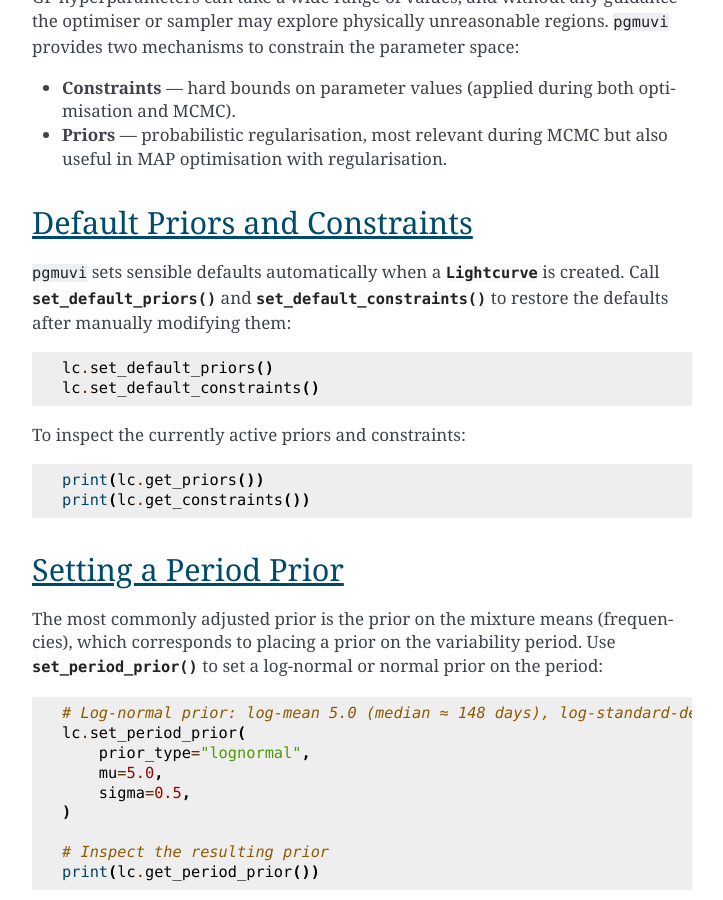
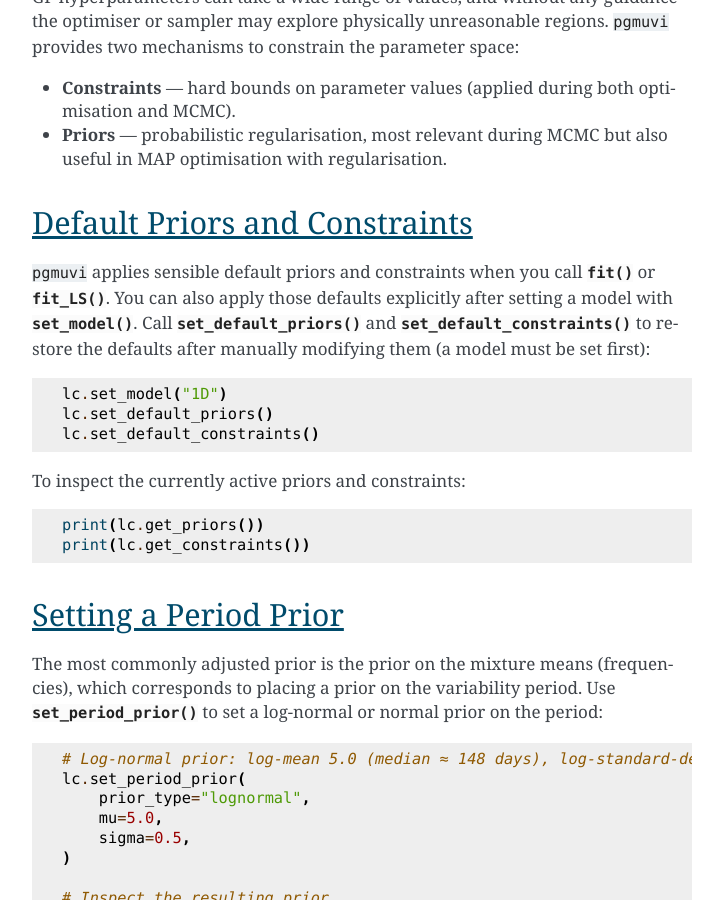
Before and after one commit to ICSM/pgmuvi, a Sphinx documentation site: the page built from docs/source/howto/priors_constraints.rst, in a window 1280 px wide and 900 px high, scrolled down 487 px. Shown: the whole window, without its empty margins (388-1111 px from the left). Built offline with Sphinx 7.4.7, drawn with Linux system fonts in a browser that asks for light colours; pages that are not in the unit, such as notebooks, are missing from menus.

Commit message:
Apply third round of documentation API corrections from review
Agent-Logs-Url: https://github.com/ICSM/pgmuvi/sessions/91f87c4a-8b53-4612-823e-500cbf2bdcf4

Co-authored-by: pscicluna <509178+pscicluna@users.noreply.github.com>

```diff
--- a/docs/source/background.rst
+++ b/docs/source/background.rst
@@ -121,6 +121,5 @@ GP optimisation can be sensitive to the starting point.  ``pgmuvi`` uses the
 spectral mixture kernel frequencies before fitting.  This substantially improves
 convergence and reduces the risk of settling in a poor local optimum.
 
-The initialisation step is exposed via
-:meth:`~pgmuvi.lightcurve.Lightcurve.init_hypers_from_LombScargle` and is also
-invoked automatically by :meth:`~pgmuvi.lightcurve.Lightcurve.fit_LS`.
+In the current API, this Lomb–Scargle-based initialisation is performed
+internally by :meth:`~pgmuvi.lightcurve.Lightcurve.fit_LS`.
--- a/docs/source/faq.rst
+++ b/docs/source/faq.rst
@@ -38,7 +38,7 @@ Not yet natively.  The ``magnitudes`` option of
 For now, convert magnitudes and their uncertainties to (relative) fluxes
 before constructing the :class:`~pgmuvi.lightcurve.Lightcurve`.  A standard
 conversion is :math:`f \propto 10^{-0.4\,m}`; see
-:ref:`loading-data:Working with Magnitudes` for a code example.
+:ref:`working-with-magnitudes` for a code example.
 
 **Q: My data have irregular gaps.  Is that a problem?**
 
--- a/docs/source/howto/interpreting_results.rst
+++ b/docs/source/howto/interpreting_results.rst
@@ -30,7 +30,8 @@ to their optimised (MAP) values.  Retrieve them as a dictionary::
 
 The key parameters are:
 
-* ``mixture_means`` — optimised frequencies (Hz if time is in days, etc.).
+* ``mixture_means`` — optimised frequencies (in units of ``1 /`` the time
+  unit of ``xdata``).
   Convert to periods by taking the reciprocal: ``periods = 1.0 / mixture_means``.
 * ``mixture_scales`` — bandwidths (coherence timescales).
 * ``mixture_weights`` — relative amplitudes.
--- a/docs/source/howto/loading_data.rst
+++ b/docs/source/howto/loading_data.rst
@@ -121,6 +121,8 @@ keyword arguments::
 The GP is trained in the transformed space, but all results and plots are
 automatically inverse-transformed back to the original units.
 
+.. _working-with-magnitudes:
+
 Working with Magnitudes
 ------------------------
 
--- a/docs/source/howto/priors_constraints.rst
+++ b/docs/source/howto/priors_constraints.rst
@@ -23,12 +23,16 @@ provides two mechanisms to constrain the parameter space:
 Default Priors and Constraints
 --------------------------------
 
-``pgmuvi`` sets sensible defaults automatically when a
-:class:`~pgmuvi.lightcurve.Lightcurve` is created.  Call
+``pgmuvi`` applies sensible default priors and constraints when you call
+:meth:`~pgmuvi.lightcurve.Lightcurve.fit` or
+:meth:`~pgmuvi.lightcurve.Lightcurve.fit_LS`.  You can also apply those defaults
+explicitly after setting a model with
+:meth:`~pgmuvi.lightcurve.Lightcurve.set_model`.  Call
 :meth:`~pgmuvi.lightcurve.Lightcurve.set_default_priors` and
 :meth:`~pgmuvi.lightcurve.Lightcurve.set_default_constraints` to restore the
-defaults after manually modifying them::
+defaults after manually modifying them (a model must be set first)::
 
+    lc.set_model("1D")
     lc.set_default_priors()
     lc.set_default_constraints()
 
```
Also changed, not shown: docs/source/howto/model_selection.rst (+11 -6 lines), docs/source/notebooks/tutorial_model_selection.ipynb.
